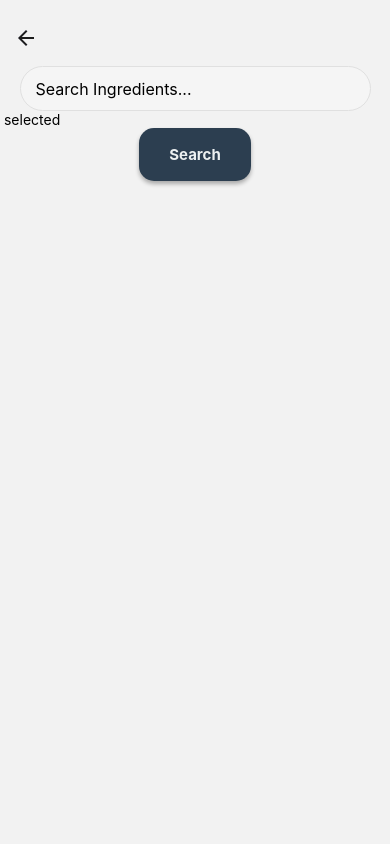
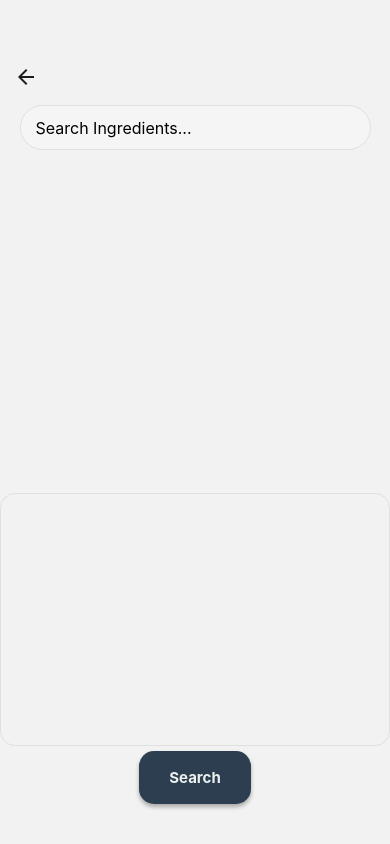
Before and after one commit to lukabagash/Recipe-Project, a React Native app in the folder Recipe-Project/: screen /Page2 in a window 390 px wide. Built offline with nearby package versions, Linux system fonts and the light colour scheme.

Commit message:
page2 template done

```diff
--- a/Recipe-Project/Pages/Page2.tsx
+++ b/Recipe-Project/Pages/Page2.tsx
@@ -7,6 +7,7 @@ import { useNavigation } from '@react-navigation/native';
 import { HeaderBackButton } from '@react-navigation/elements';
 import { DataContext } from '../DataProvider/DataProvider';
 import { StackNavigationProp } from '@react-navigation/stack';
+import { Dimensions } from 'react-native';
 
 interface Page2Props {
   navigation: StackNavigationProp<any>;
@@ -23,6 +24,9 @@ const Page2: React.FC<Page2Props> = ({navigation}) => {
   }
   const { selectedItems, setSelectedItems } = context;
 
+  const handleRemoveItem = (itemToRemove: string) => {
+    setSelectedItems(prevItems => prevItems.filter(item => item !== itemToRemove));
+  };
 
   const fetchAutocompleteResults = async (query: string) => {
     try {
@@ -47,9 +51,12 @@ const Page2: React.FC<Page2Props> = ({navigation}) => {
     if (!selectedItems.includes(item)) {
       setSelectedItems(prevItems => [...prevItems, item]);
     }
+    setSearchQuery(''); // Clear the search bar
+    setAutocompleteResults([]); // Clear the items list
   };
+
   return (
-    <View>
+    <View style={{ flex: 1, justifyContent: 'flex-end' }}>
       <View style={styles.headerContainer}>
         <HeaderBackButton onPress={() => navigationn.goBack()} />
         {/* search bar */}
@@ -65,6 +72,7 @@ const Page2: React.FC<Page2Props> = ({navigation}) => {
       {/* items list */}
       <FlatList
       contentContainerStyle={styles.flatListContent}
+      style={{ maxHeight: Dimensions.get('window').height * 0.4 }} // Set the maximum height to 50% of screen height
       data={autocompleteResults}
       keyExtractor={(item) => item}
       renderItem={({ item }) => (
@@ -73,19 +81,55 @@ const Page2: React.FC<Page2Props> = ({navigation}) => {
         </TouchableOpacity>
       )}
     />
-        {selectedItems && (
-          <View style={{ flexDirection: 'row', alignItems: 'center' }}>
-            <Text style={{ marginTop: 10 }}>{selectedItems}</Text>
-            <Text> selected</Text>
+    <View style={selectedStyles.selectedItemsContainer}>
+      {selectedItems && selectedItems.map((item, index) => (
+        <View key={index} style={selectedStyles.selectedItem}>
+          <Text>{item}</Text>
+          <TouchableOpacity onPress={() => handleRemoveItem(item)} style={selectedStyles.removeItemButton}>
+            <Text style={selectedStyles.removeItemText}>X</Text>
+          </TouchableOpacity>
         </View>
-        )}
+      ))}
+      <View style={{ height: 20 }} />
+    </View>
         <View style={styles.buttonContainerP1}>
         <TouchableOpacity style={styles.buttonP1} onPress={() => navigation.navigate('Page3')}>
           <Text style={styles.buttonTextP1}>Search</Text>
         </TouchableOpacity>
       </View>
+      <View style={{ height: 40 }} />
     </View>
   );
 }
+const selectedStyles = StyleSheet.create({
 
+  selectedItemsContainer: {
+    flexDirection: 'row',
+    flexWrap: 'wrap',
+    alignItems: 'center',
+    padding: 4,
+    borderWidth: 1,
+    borderColor: '#E0E0E0',
+    borderRadius: 15,
+    marginVertical: 5,
+    shadowColor: '#000',
+    height: Dimensions.get('window').height * 0.3, // Set the height to 50% of screen height
+  },
+  selectedItem: {
+    flexDirection: 'row',
+    alignItems: 'center',
+    backgroundColor: '#e0e0e0',
+    padding: 4,
+    margin: 2,
+    borderRadius: 4,
+  },
+  removeItemButton: {
+    marginLeft: 4,
+    padding: 2,
+  },
+  removeItemText: {
+    color: 'black',
+    fontWeight: 'bold',
+  },
+});
 export default Page2;
```
Lines whose indentation alone changed are shown as unchanged.
